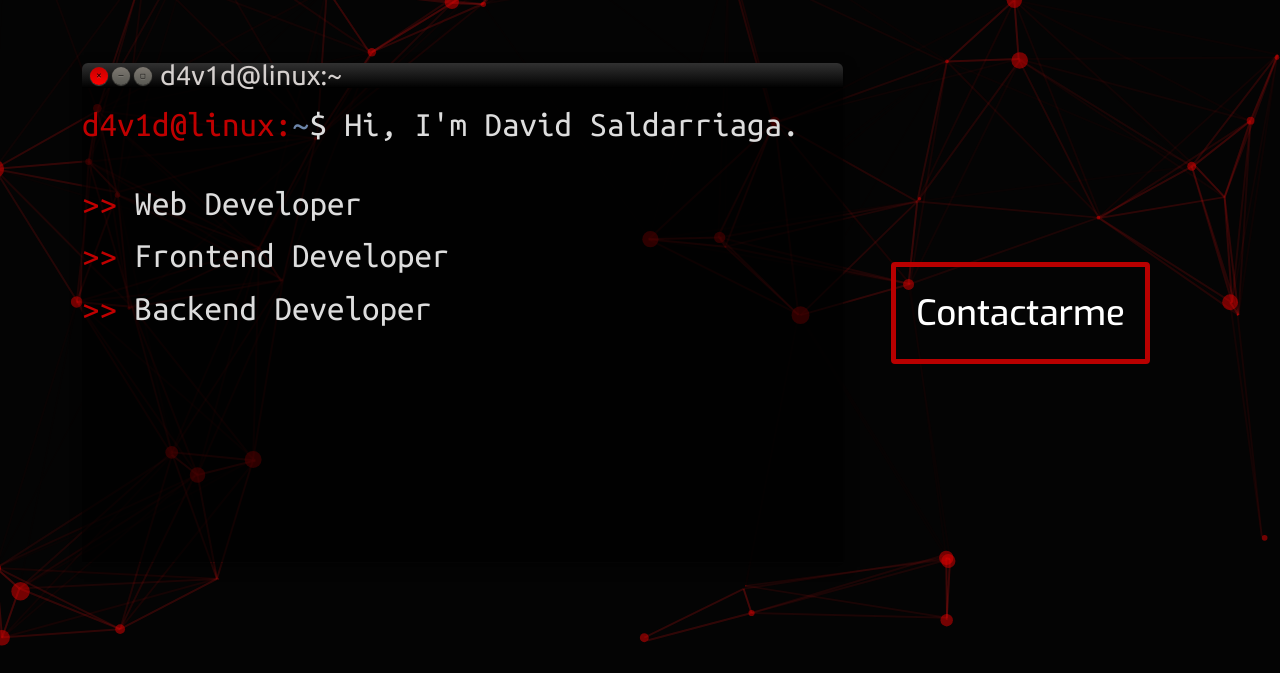
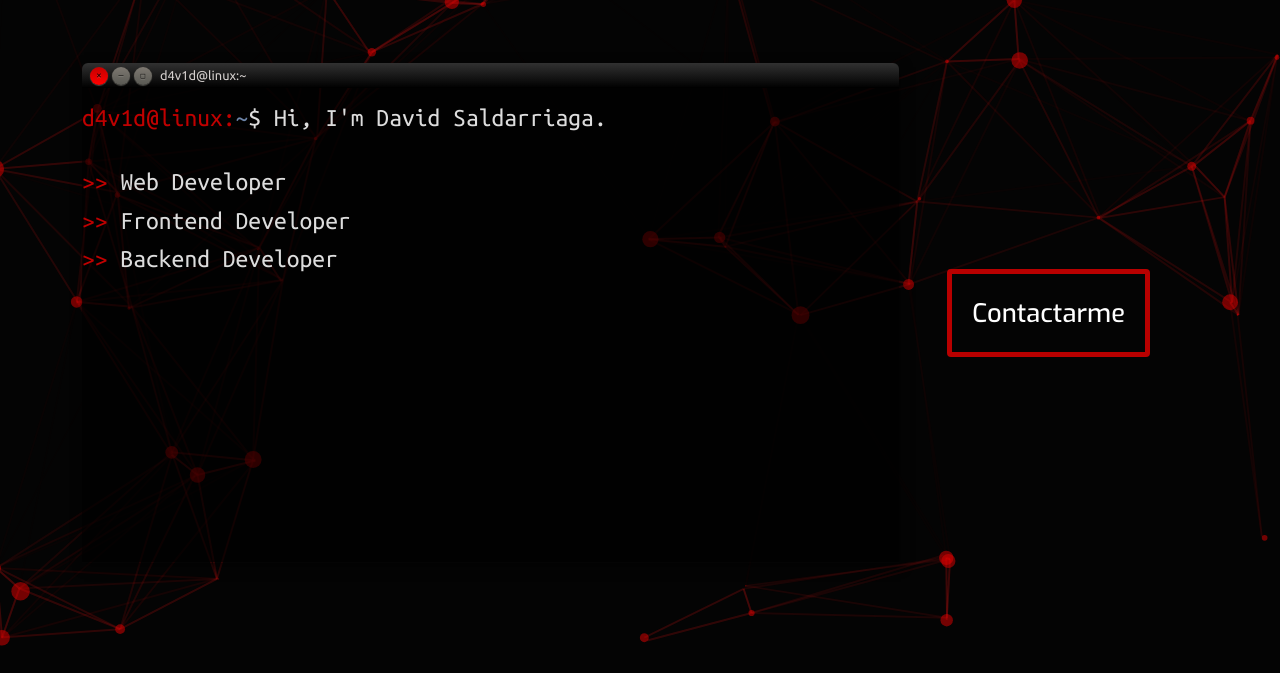
Before and after one commit to Dr4CuK30/MyPage, a website: page index.html in a window 1280 px wide. Shown: the part 127-800 px from the top of the page. Drawn offline with nearby package versions, Linux system fonts and the light colour scheme.

Commit message:
More Resposive

```diff
--- a/styles/index.css
+++ b/styles/index.css
@@ -44,7 +44,7 @@
 	border: 5px solid rgb(184, 0, 0);
 	color: white;
 	font-family: Exo;
-	font-size: 35px;
+	font-size: 2vmax;
 }
 .btn-personal:hover {
 	color: rgb(139, 139, 139);
--- a/styles/terminal.css
+++ b/styles/terminal.css
@@ -66,7 +66,7 @@
 .Toolbar__user {
 	color: #d5d0ce;
 	margin-left: 4px;
-	font-size: 27px;
+	font-size: 1vmax;
 	line-height: 14px;
 	margin-bottom: 1px;
 }
@@ -76,7 +76,7 @@
 	margin-top: -1px;
 	padding-top: 2px;
 	font-family: "Ubuntu mono";
-	font-size: 35px;
+	font-size: 2vmax;
 }
 .Terminal__text {
 	color: #ddd;
```
